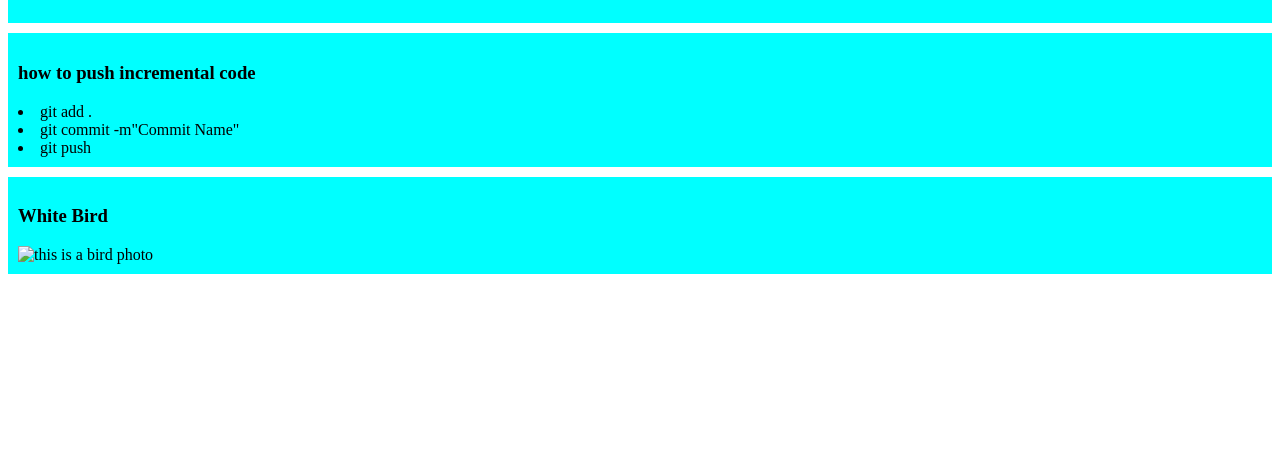
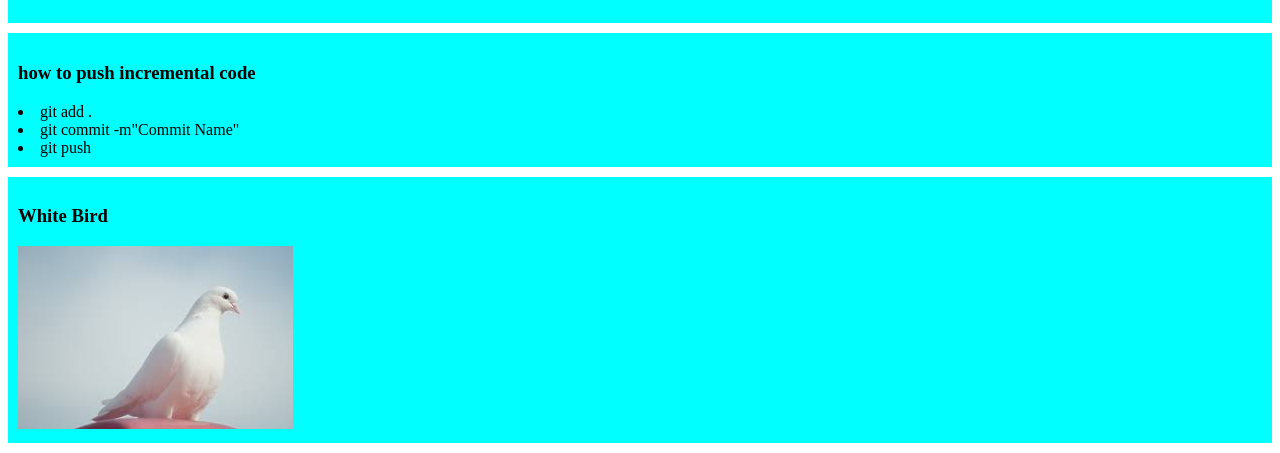
Before and after one commit to mdzarif55/first-projeject-github, a plain HTML site: page index.html in a window 1280 px wide. Shown: the part 347-800 px from the top of the page. Drawn offline with Linux system fonts and the light colour scheme; the site is published under a folder, as on GitHub Pages, so addresses that start at the root find nothing.

Commit message:
/ has added

```diff
--- a/index.html
+++ b/index.html
@@ -27,7 +27,7 @@
     </div>
     <div>
         <h3>White Bird</h3>
-        <img src="/images.jfif" alt="this is a bird photo">
+        <img src="images.jfif" alt="this is a bird photo">
     </div>
 
 </body>
```
